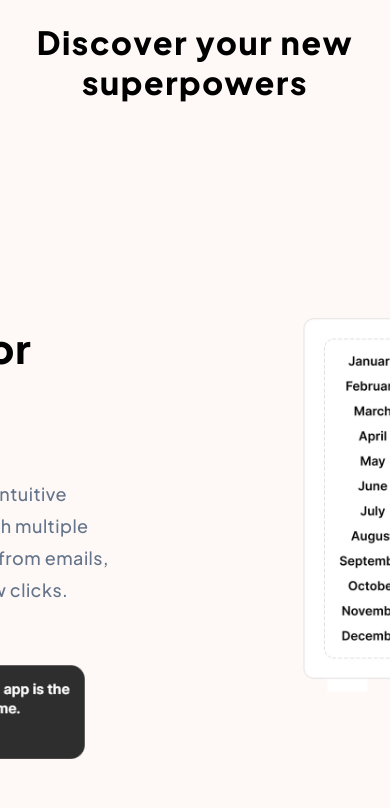
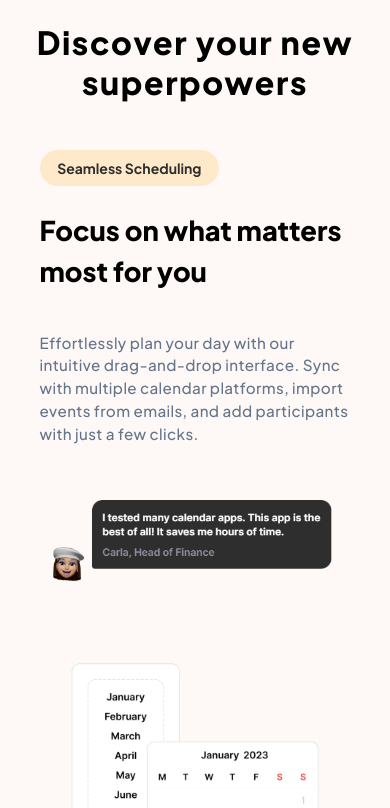
Before and after one commit to saurabh1215/Assignment-1, a React (Create React App) app: page / in a window 390 px wide. Shown: the part 1060-1868 px from the top of the page. Built offline with nearby package versions, Linux system fonts and the light colour scheme.

Commit message:
made features responsive

```diff
--- a/src/components/FeaturesSection.jsx
+++ b/src/components/FeaturesSection.jsx
@@ -11,35 +11,35 @@ const FeaturesSection = ({
 }) => {
   return (
     <div
-      className={`flex items-center justify-center my-20 gap-28 ${
+      className={`md:flex items-center justify-center md:my-20 md:gap-28 ${
         index % 2 === 1 ? "flex-row-reverse" : "flex-row"
       }`}
     >
-      <div className="flex flex-col items-start justify-start h-auto w-[900px]">
+      <div className="flex flex-col items-start justify-start h-auto md:w-[65.25rem] px-8 py-6 ">
         <div
-          className={`py-[8px] px-[18px] rounded-full font-PlusJakartaSansBold text-[16px] text-[#2E2E2E] `}
+          className={`py-2 px-[1.1rem] rounded-full font-PlusJakartaSansBold md:text-base text-[#2E2E2E] text-sm mb-6`}
           style={{ backgroundColor: `${chipBgColor}` }}
         >
           {chipText}
         </div>
-        <div className=" tracking-wide text-[40px] font-PlusJakartaSansExtraBold pt-3">
+        <div className=" md:tracking-wide md:text-[2.5rem] font-PlusJakartaSansExtraBold md:pt-3 text-[1.7rem]">
           {heading}
         </div>
-        <div className="font-PlusJakartaSansMedium leading-[32px] text-[18px] py-10 text-slate-500 tracking-wide text-start">
+        <div className="font-PlusJakartaSansMedium md:leading-[2rem] md:text-lg py-10 text-slate-500 tracking-wide text-start text-[0.95rem]">
           {textContent}
         </div>
         <div className="overflow-visible">
           <img
             src={bodyImgSmall}
             alt=""
-            className="object-center h-auto w-[1000px] object-fill"
+            className="object-center h-auto w-[62rem] object-fill"
           />
         </div>
       </div>
       <div className="overflow-visible ">
         <img
           src={bodyImgLarge}
-          className="object-center h-auto w-[600px]] object-fill"
+          className="object-center h-auto w-[37.5rem]] object-fill"
           alt="Img"
         />
       </div>
```
